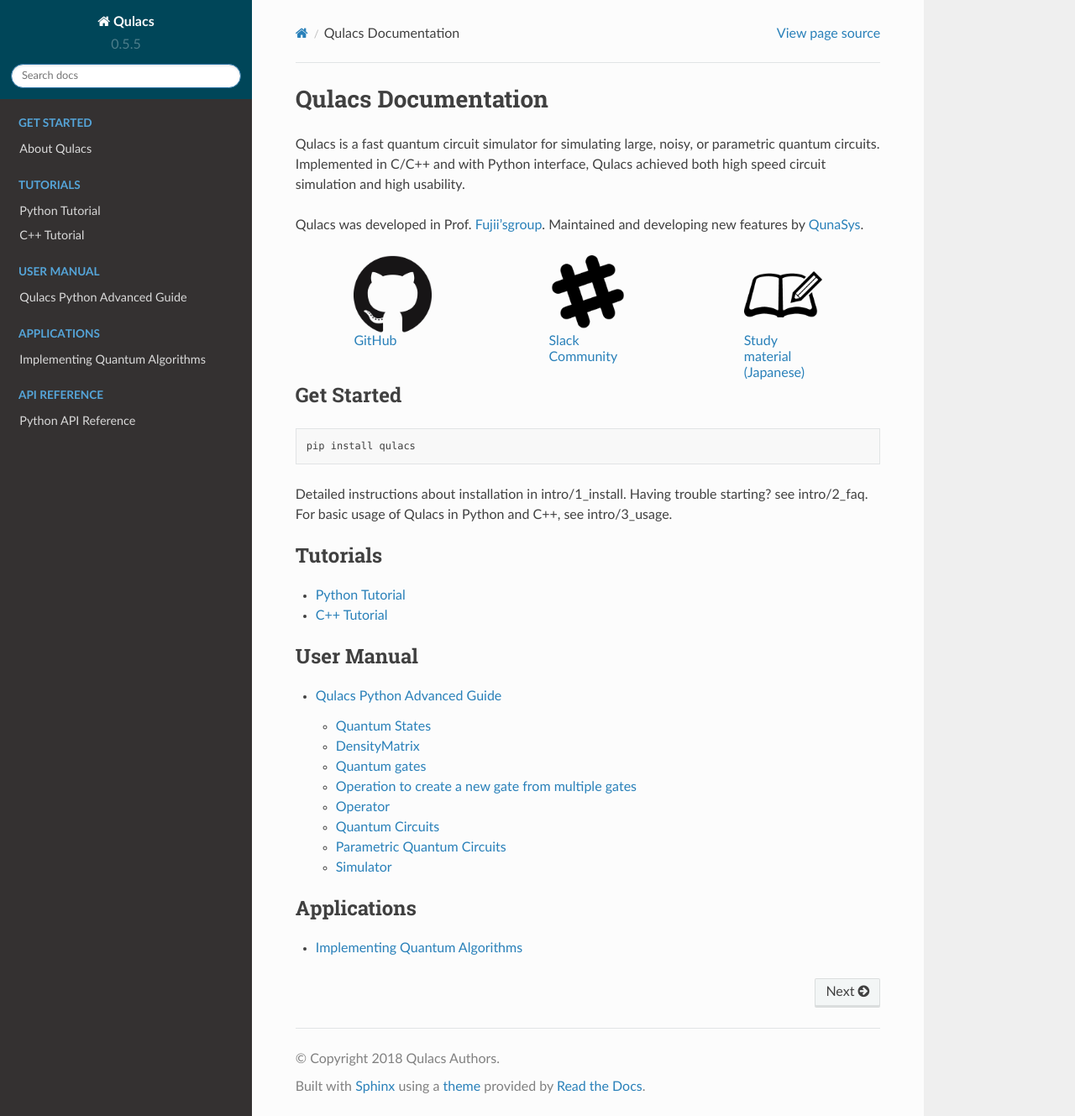
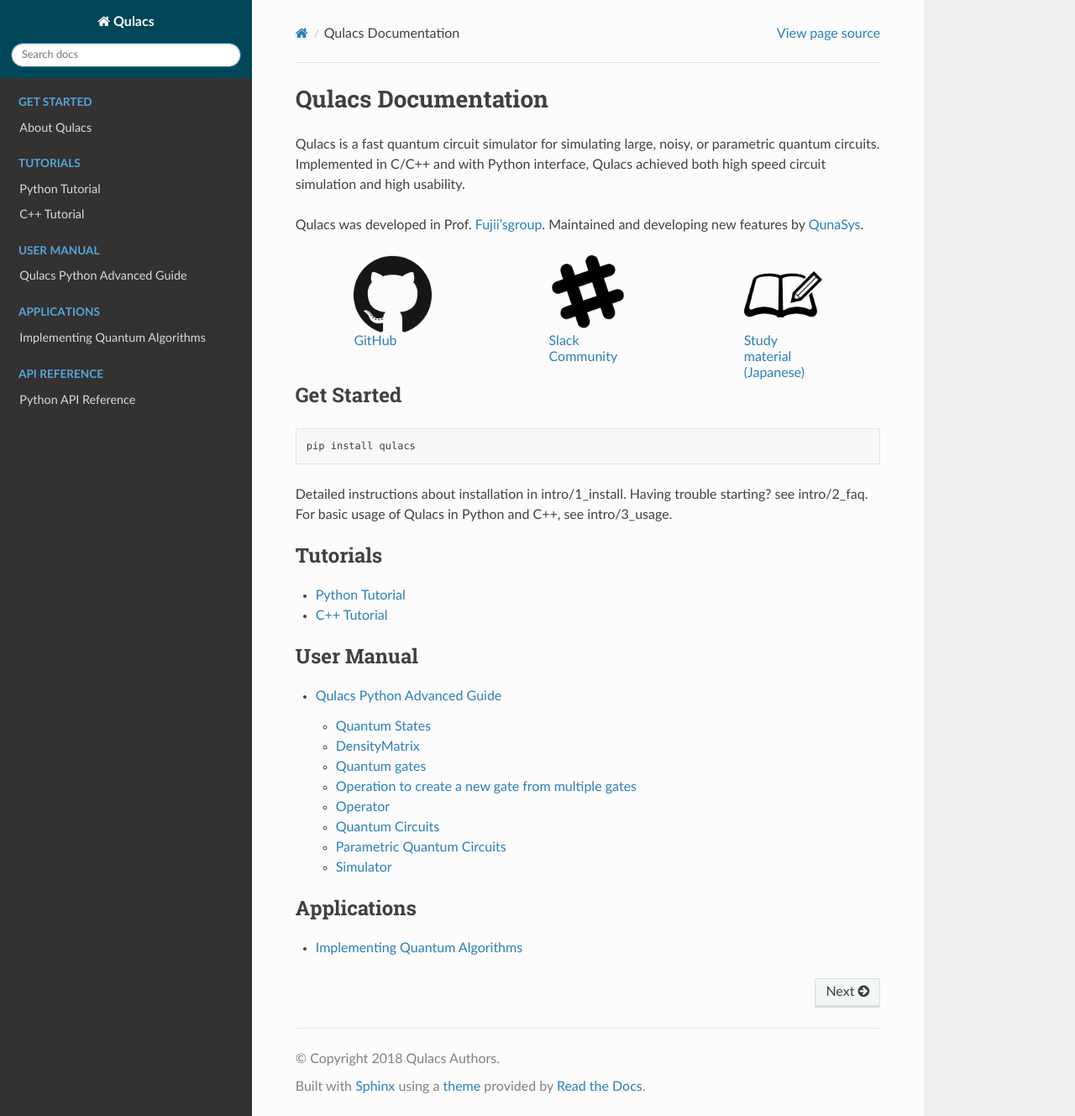
Before and after one commit to qulacs/qulacs, a Sphinx documentation site: the page built from doc/en/source/index.md, in a window 1280 px wide and 1329 px high. Shown: the whole window at 84% size. Built offline with Sphinx 7.4.7 and the Read the Docs theme 2.0.0, drawn with Linux system fonts in a browser that asks for light colours; pages that are not in the unit, such as notebooks, are missing from menus; the version number could not be read and is left out.

Commit message:
Get embeded qulacs version

```diff
--- a/doc/en/source/conf.py
+++ b/doc/en/source/conf.py
@@ -1,4 +1,4 @@
-import textwrap
+import qulacs
 
 project = "Qulacs"
 
@@ -106,4 +106,4 @@
 html_static_path = ["_static"]
 
 copyright = "2018 Qulacs Authors"
-version = "0.5.5"
+version = qulacs._version.__version__
--- a/doc/ja/source/conf.py
+++ b/doc/ja/source/conf.py
@@ -1,4 +1,4 @@
-import textwrap
+import qulacs
 
 project = "Qulacs"
 
@@ -110,4 +110,4 @@
 html_static_path = ['_static']
 
 copyright = '2018 Qulacs Authors'
-version = '0.5.5'
+version = qulacs._version.__version__
```
